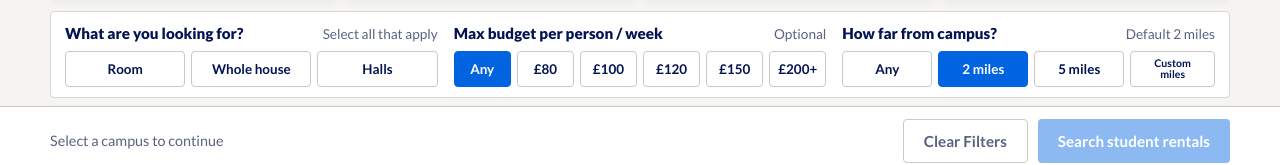
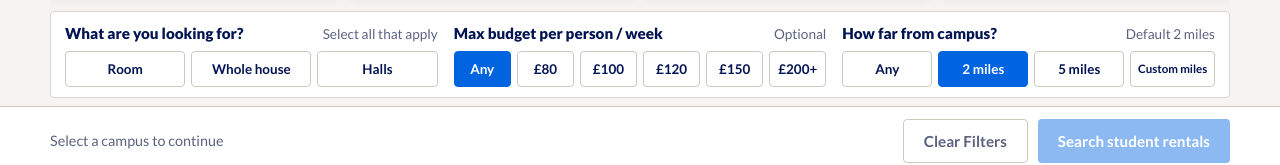
Before and after one commit to jacobhomesni/student-rentals, a plain HTML site: page index.html in a window 1280 px wide. Shown: the part 625-790 px from the top of the page. Drawn offline with Linux system fonts and the light colour scheme.

Commit message:
Show Custom miles on one line in the distance chip.
Co-authored-by: Cursor <cursoragent@cursor.com>

```diff
--- a/index.html
+++ b/index.html
@@ -706,17 +706,17 @@
       position: absolute;
       inset: 0;
       display: flex;
-      flex-direction: column;
       align-items: center;
       justify-content: center;
-      gap: 0;
       pointer-events: none;
       z-index: 0;
-      font-size: 0.66rem;
+      padding: 0 4px;
+      font-size: 0.72rem;
       font-weight: 700;
-      line-height: 1.05;
+      line-height: 1.1;
       color: var(--ink);
       text-align: center;
+      white-space: nowrap;
       opacity: 0;
       transition: opacity 0.12s ease, color 0.15s ease;
     }
@@ -2565,7 +2565,7 @@
             <div class="chips" id="distance-chips"></div>
             <label class="custom-miles" id="custom-miles-wrap" for="custom-miles">
               <input type="number" id="custom-miles" min="0.1" max="50" step="0.1" inputmode="decimal" placeholder=" " aria-label="Custom miles from campus" />
-              <span class="custom-miles-label" aria-hidden="true"><span>Custom</span><span>miles</span></span>
+              <span class="custom-miles-label" aria-hidden="true">Custom miles</span>
             </label>
           </div>
         </section>
@@ -2617,7 +2617,7 @@
               <div class="chips" id="results-distance-chips" role="group" aria-label="Distance from campus"></div>
               <label class="custom-miles" id="results-custom-miles-wrap" for="results-custom-miles">
                 <input type="number" id="results-custom-miles" min="0.1" max="50" step="0.1" inputmode="decimal" placeholder=" " aria-label="Custom miles from campus" />
-                <span class="custom-miles-label" aria-hidden="true"><span>Custom</span><span>miles</span></span>
+                <span class="custom-miles-label" aria-hidden="true">Custom miles</span>
               </label>
             </div>
           </div>
```
